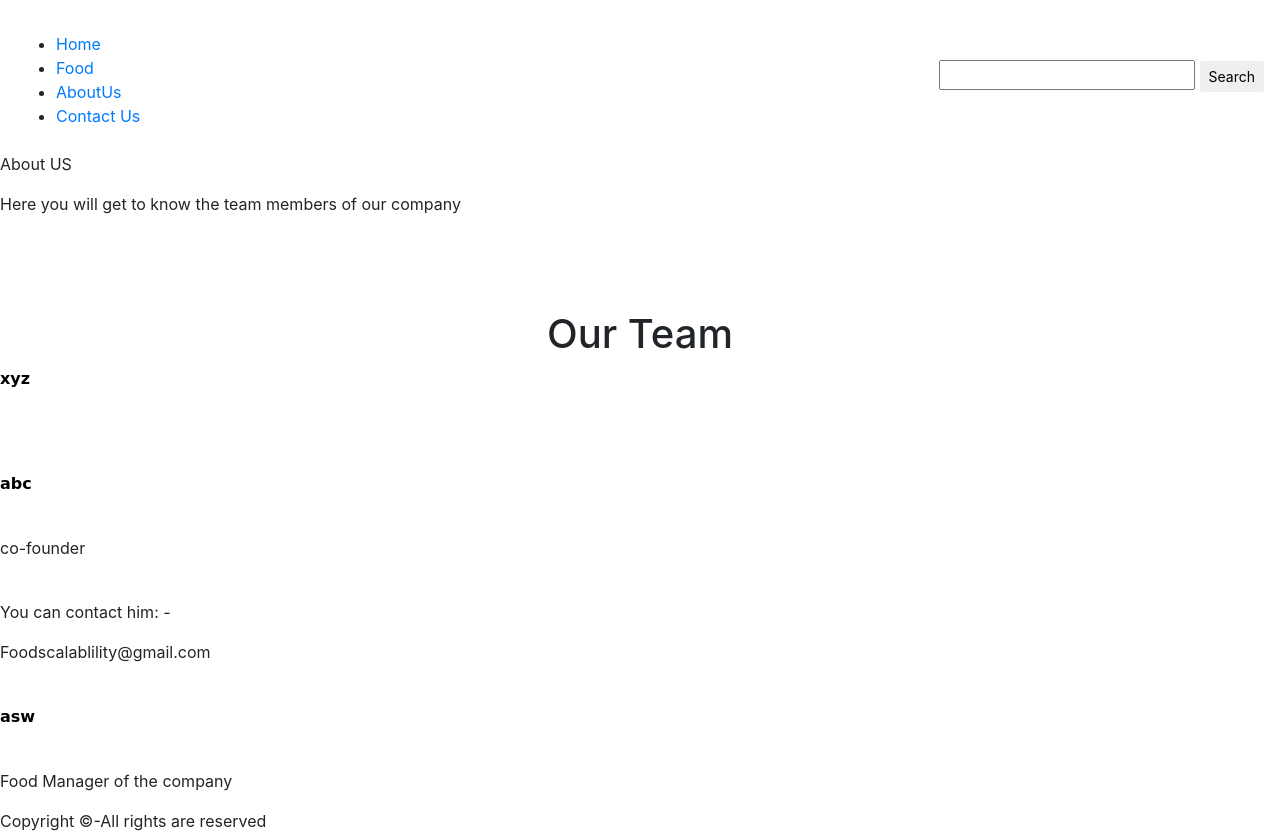
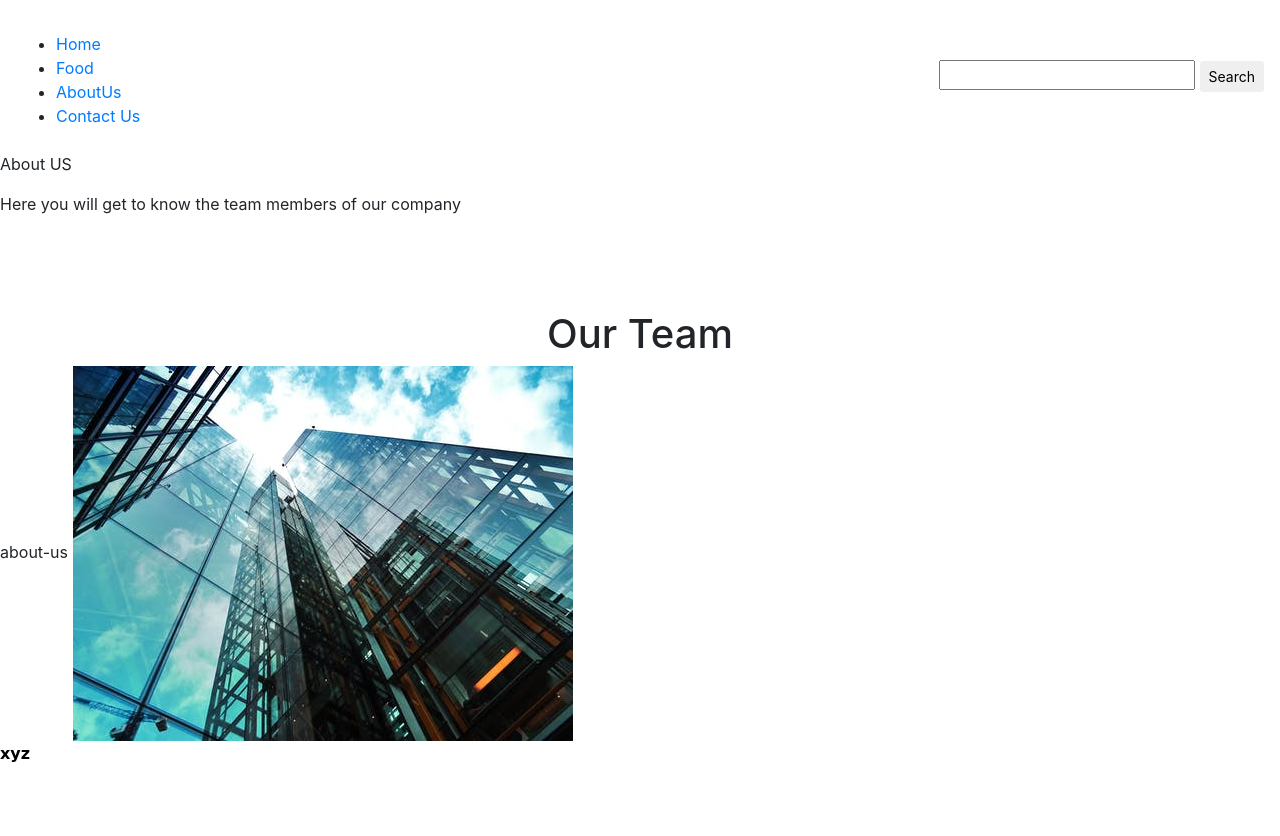
Before and after one commit to PranavVS/ColorPallete-Boxanimation, a plain HTML site: page about.html in a window 1280 px wide. Shown: the top 836 px of the page. Drawn offline with nearby package versions, Linux system fonts and the light colour scheme.

Commit message:
About us (#11)
* Added About us page for the project.

* Added office stock image

Co-authored-by: PranavVS <pranuvs7@gmail.com>

```diff
--- a/about.html
+++ b/about.html
@@ -77,6 +77,9 @@
 
 		<div id="service">
 			<div class="box">
+ about-us
+            <img src="offc.jpeg">
+
 
 
 				<p class="center">
```
Also changed, not shown: offc.jpeg (added).
